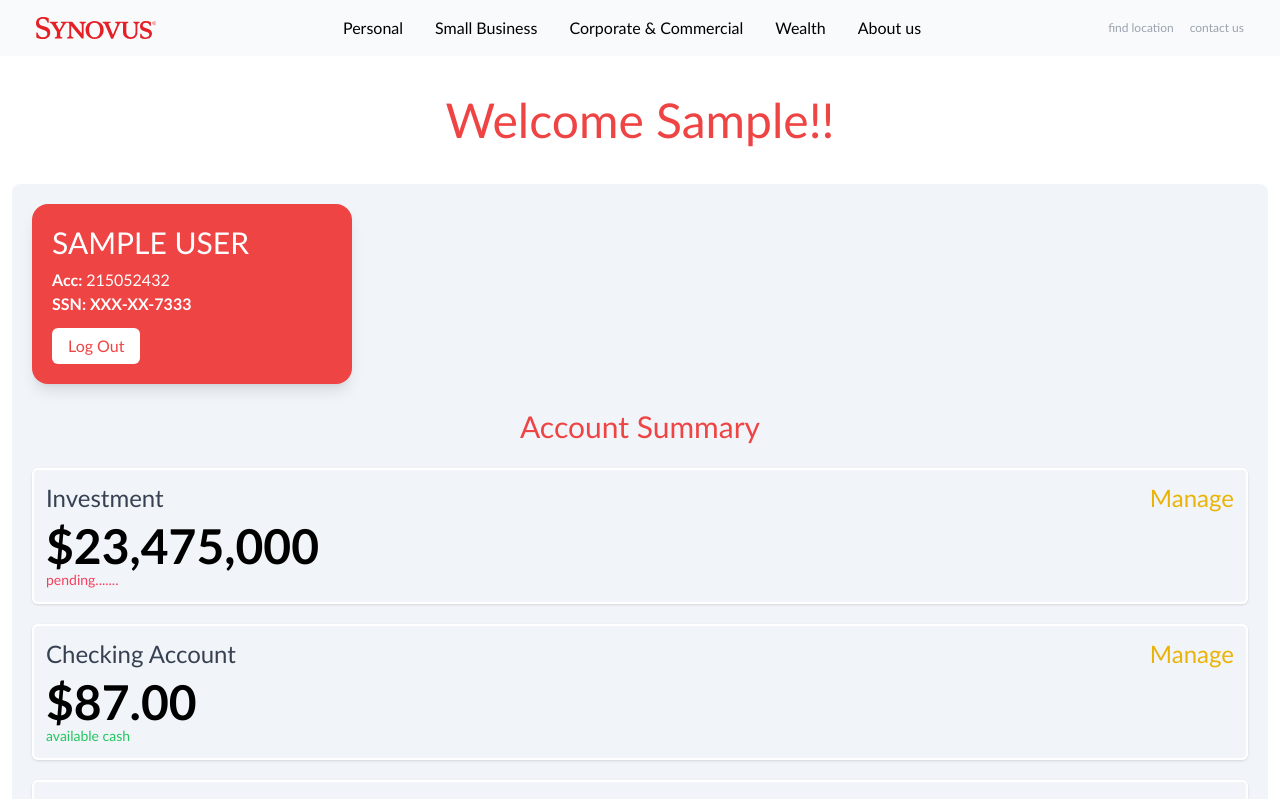
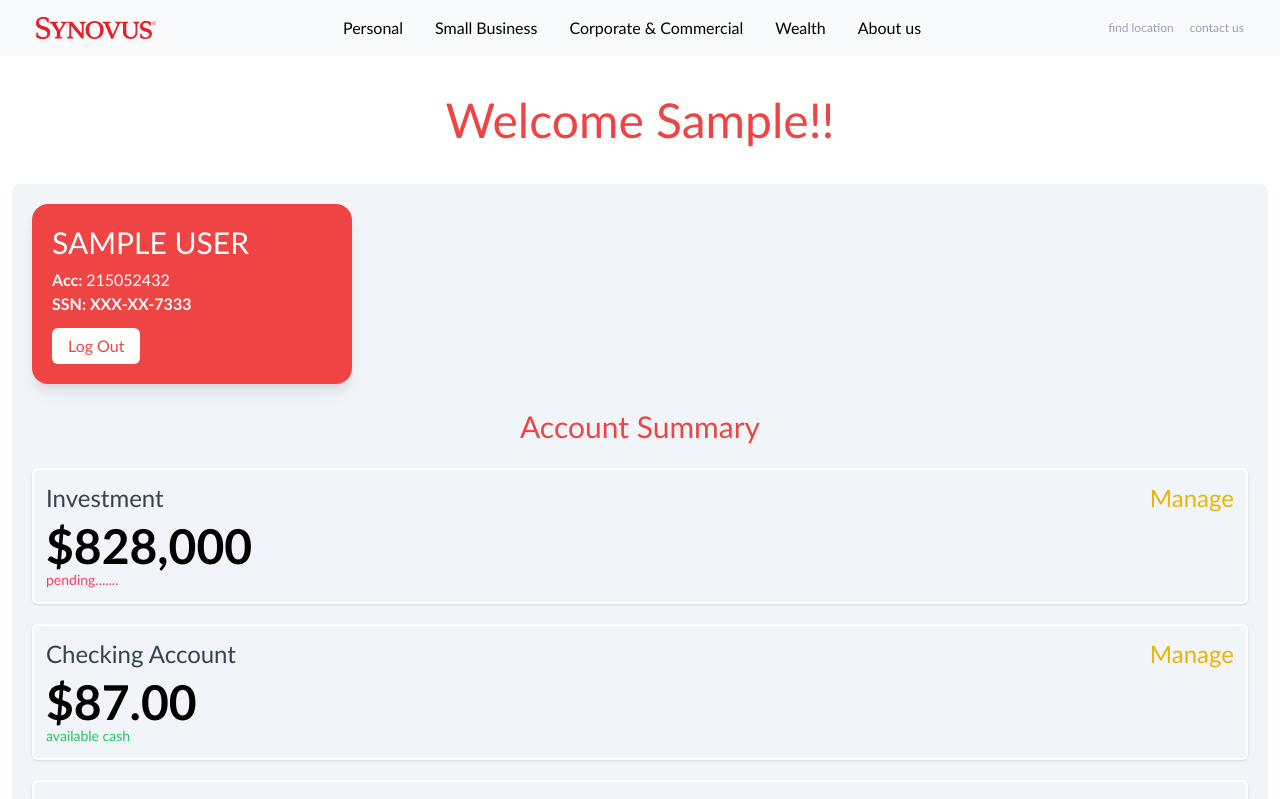
Before and after one commit to olasharaff/Synovus-clone-app, a React (Create React App) app: page /profile in a window 1280 px wide. Shown: the top 799 px of the page. Built offline with nearby package versions, Linux system fonts and the light colour scheme; no server answers; sample sign-in values are in the browser's storage.

Commit message:
ssn adjusted

```diff
--- a/src/components/Profile.jsx
+++ b/src/components/Profile.jsx
@@ -68,7 +68,7 @@
                       Investment
                     </h1>
                     <p className="lg:text-5xl text-3xl font-semibold">
-                      $<span>23,475,000</span>
+                      $<span>828,000</span>
                     </p>
                     <p className="text-rose-500 lg:text-sm text-xs">
                       pending.......
```
